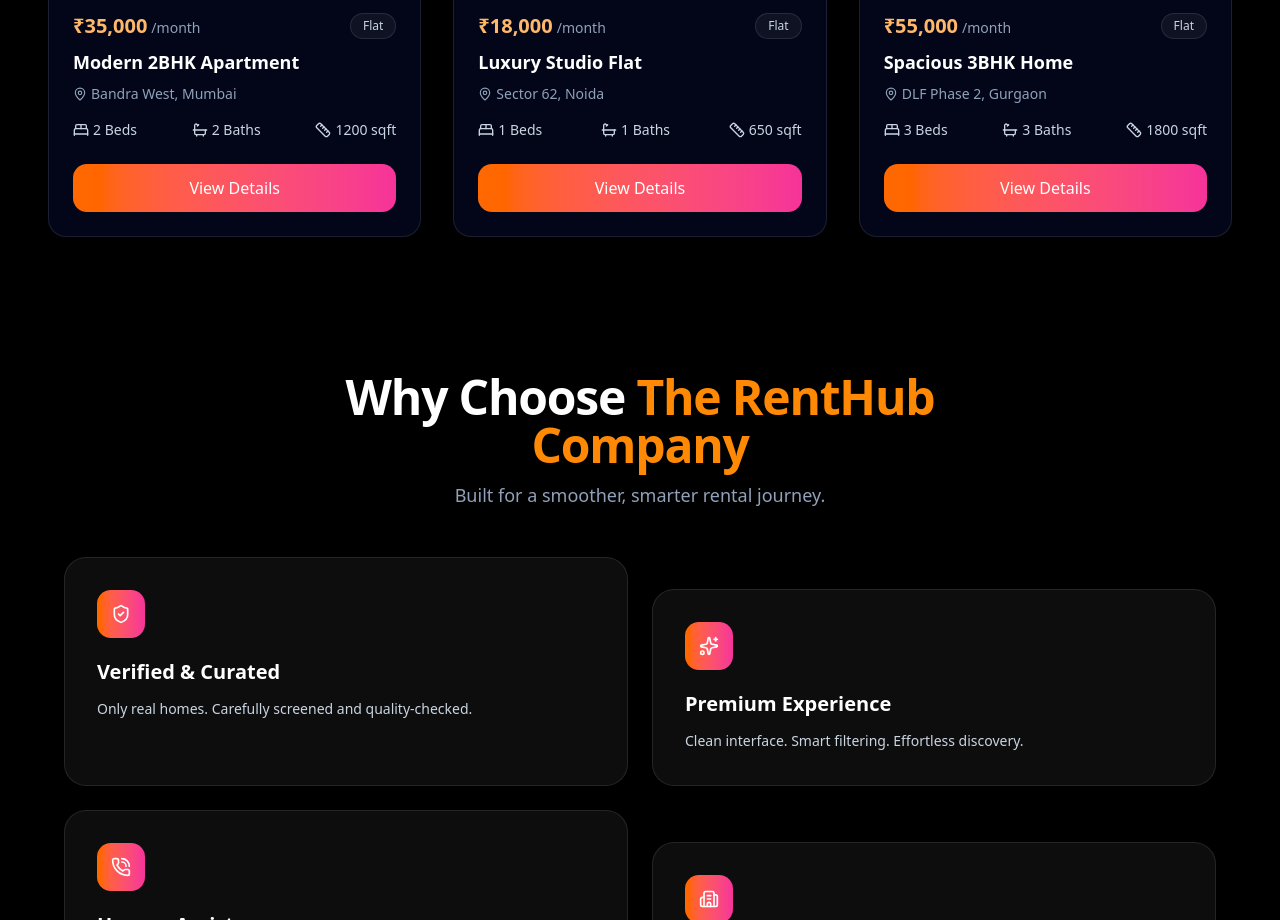
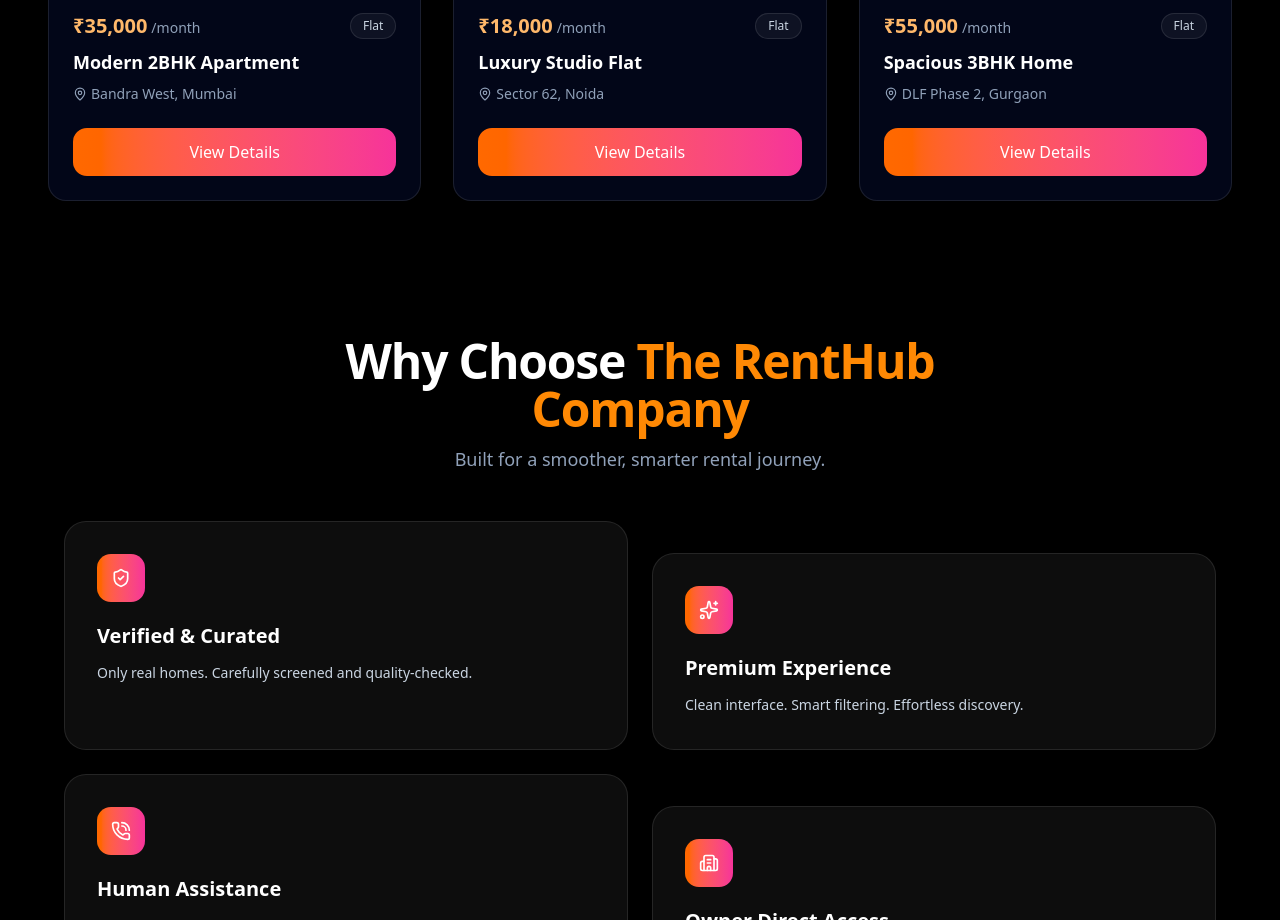
Before and after one commit to Shourya87/The-Rent-Hub-Website, a React (Vite) app in the folder frontend/: page / in a window 1280 px wide. Shown: the part 1140-2060 px from the top of the page. Built offline with nearby package versions, Linux system fonts and the light colour scheme.

Commit message:
Update Property Details Page

```diff
--- a/frontend/src/components/property/PropertyCard.jsx
+++ b/frontend/src/components/property/PropertyCard.jsx
@@ -32,21 +32,6 @@
           {property.location}
         </div>
 
-        <div className="mt-4 flex items-center justify-between text-sm text-slate-300">
-          <div className="flex items-center gap-1">
-            <BedDouble size={16} />
-            {property.beds} Beds
-          </div>
-          <div className="flex items-center gap-1">
-            <Bath size={16} />
-            {property.baths} Baths
-          </div>
-          <div className="flex items-center gap-1">
-            <Ruler size={16} />
-            {property.area} sqft
-          </div>
-        </div>
-
         <Link
           to={`/property/${property.id}`}
           className="mt-6 block rounded-xl bg-gradient-to-r from-orange-500 to-pink-500 py-3 text-center font-medium text-white"
--- a/frontend/src/context/PropertiesContext.jsx
+++ b/frontend/src/context/PropertiesContext.jsx
@@ -14,15 +14,9 @@
     title: property.title?.trim() || "Untitled Property",
     location: property.location?.trim() || "Unknown Location",
     price: Number(property.price) || 0,
-    beds,
-    baths: Number(property.baths) || 1,
-    area: Number(property.area) || 0,
     image:
       property.image?.trim() ||
       "https://images.unsplash.com/photo-1560185127-6ed189bf02f4?q=80&w=1200&auto=format&fit=crop",
-    highlights: Array.isArray(property.highlights)
-      ? property.highlights
-      : ["Verified Listing"],
     description:
       property.description?.trim() ||
       "Property details will be shared by the admin.",
--- a/frontend/src/pages/PropertyDetails.jsx
+++ b/frontend/src/pages/PropertyDetails.jsx
@@ -1,6 +1,6 @@
 import { useParams } from "react-router-dom";
 import { usePropertiesContext } from "@/context/PropertiesContext";
-import { MapPin, BedDouble, Bath, Ruler, Phone, Heart } from "lucide-react";
+import { MapPin, Phone, Heart } from "lucide-react";
 import { Button } from "@/components/ui/button";
 
 const renderInfoRows = (property) => {
@@ -75,21 +75,6 @@
             </div>
           </div>
 
-          <div className="grid grid-cols-3 gap-6 rounded-2xl border border-white/10 bg-white/5 p-6">
-            <div className="text-center">
-              <BedDouble className="mx-auto mb-2" size={22} />
-              <p className="font-semibold">{property.beds} Beds</p>
-            </div>
-            <div className="text-center">
-              <Bath className="mx-auto mb-2" size={22} />
-              <p className="font-semibold">{property.baths} Baths</p>
-            </div>
-            <div className="text-center">
-              <Ruler className="mx-auto mb-2" size={22} />
-              <p className="font-semibold">{property.area} sqft</p>
-            </div>
-          </div>
-
           <div>
             <h3 className="mb-3 text-xl font-semibold">Details</h3>
             <div className="space-y-2 rounded-2xl border border-white/10 bg-white/5 p-5 text-sm text-slate-200">
@@ -97,17 +82,6 @@
                 <p key={row.label}>
                   <span className="font-semibold text-white">{row.label}:</span> {row.value}
                 </p>
-              ))}
-            </div>
-          </div>
-
-          <div>
-            <h3 className="mb-3 text-xl font-semibold">Why choose this property?</h3>
-            <div className="flex flex-wrap gap-3">
-              {property.highlights?.map((item, index) => (
-                <span key={index} className="rounded-full border border-white/10 bg-white/5 px-4 py-2 text-sm">
-                  {item}
-                </span>
               ))}
             </div>
           </div>
@@ -128,14 +102,6 @@
           </div>
         </div>
       </div>
-
-      <div className="mx-auto max-w-5xl px-6 pb-16">
-        <h2 className="mb-4 text-2xl font-bold">About this Property</h2>
-        <p className="leading-relaxed text-slate-300">
-          {property.description ||
-            "This premium verified property offers modern amenities, ample space, and is located in a prime locality with excellent connectivity and nearby essentials."}
-        </p>
-      </div>
     </div>
   );
 }
```
Also changed, not shown: frontend/public/logo.png.
